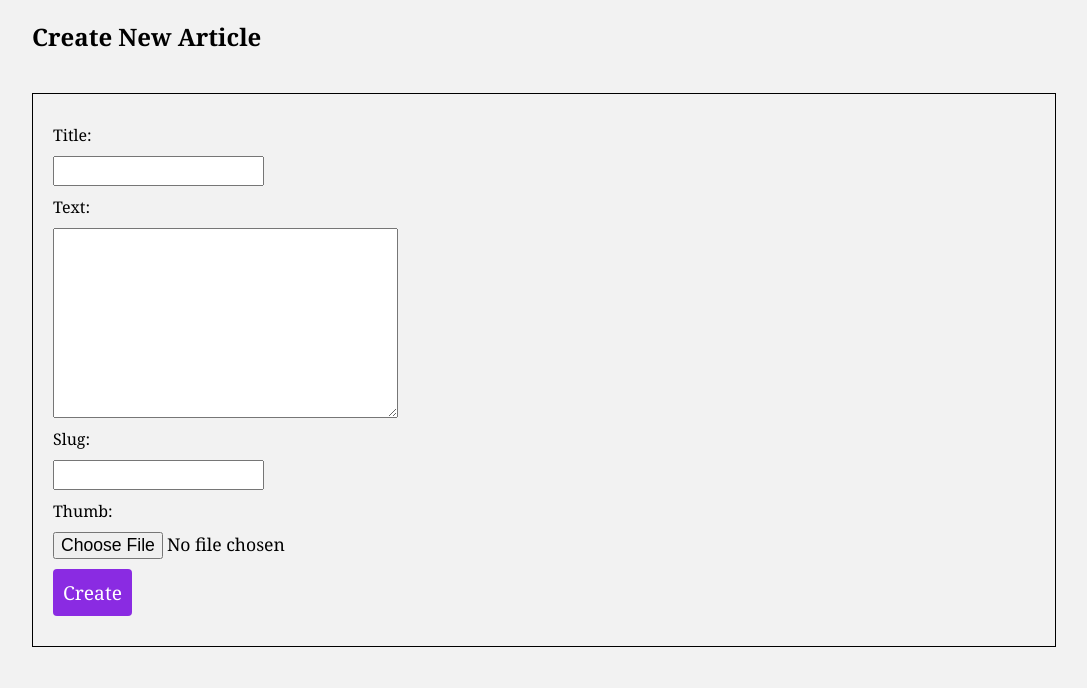
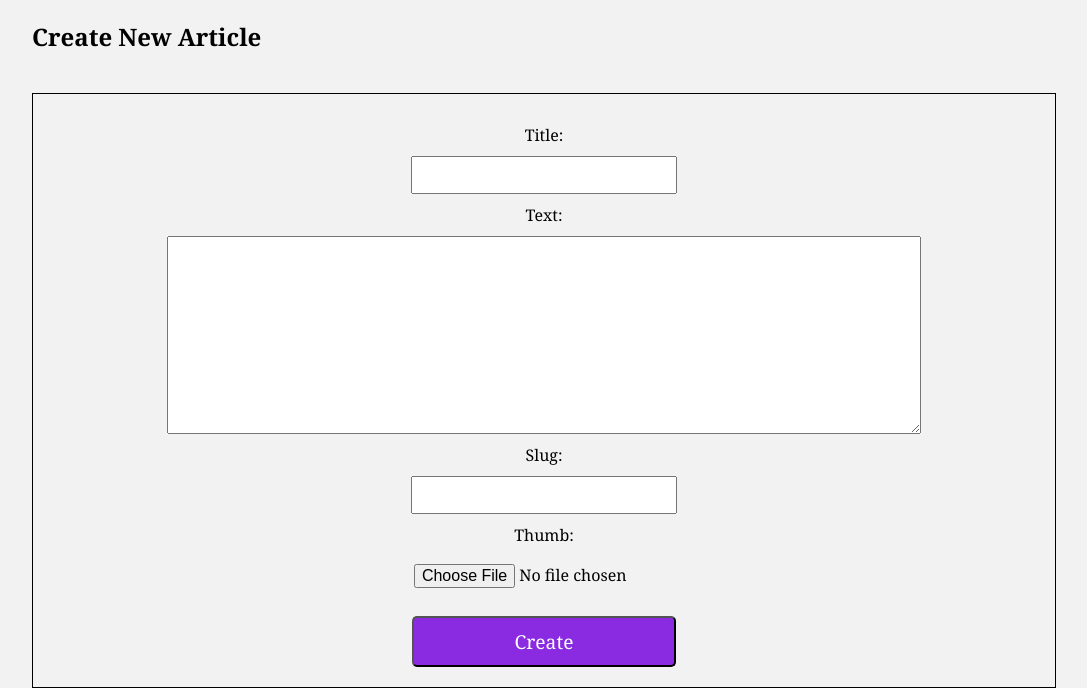
Before and after one commit to OPI-py/django_blog, a Django app: page /articles/create/ in a window 1280 px wide. Shown: the part 116-804 px from the top of the page, without its empty margins (96-1183 px from the left). Before the commit the page ends 763 px from the top, so only its background shows below. Run offline with Django 3.2, Linux system fonts and the light colour scheme; the visitor is signed in with stand-in values (Sample User, id 1).

Commit message:
Chage some styles css, button, li, input, textarea positions, color

```diff
--- a/web/static/styles.css
+++ b/web/static/styles.css
@@ -78,7 +78,7 @@ nav button{
 .article .author{
 	padding: 10px;
 	position: absolute;
-	background:  blanchedalmond;
+	background:  #9acd32;
 	right: 0;
 	bottom: 0;
 	margin:  0;
@@ -117,24 +117,41 @@ nav button{
 
 .site-form input{
 	display: block;
-	margin: 10px 0 10px 0;
-	padding: 4px;
+}
+
+.site-form #id_username, .site-form #id_password, .site-form #id_password1,
+.site-form #id_password2, .site-form #id_title, .site-form #id_slug{
+	width: 25%;
+	margin-left: auto;
+	margin-right: auto;
+  padding: 8px;
 }
 
 .site-form textarea{
 	display: block;
-	margin: 10px 0 10px 0;
-	padding: 4px;
+	margin: auto;
+	padding: 8px;
+	width: 75%;
+}
+
+.site-form #id_thumb{
+	margin: auto;
+	width: 26.5%;
+	padding: 8px;
+	font-size: 1em;
 }
 
 .site-form label{
 	display: block;
-	padding: 0;
-	margin: 10px 0 10px 0
+	padding:0;
+	margin: 10px 0 10px 0;
+	text-align: center;
 }
 
 .site-form .helptext{
 	color: grey;
+	display: table;
+	margin: auto;
 }
 
 a.highlight, nav a{
@@ -168,16 +185,20 @@ nav ul li button{
 }
 
 .site-form input[type="submit"]{
-	border: 0;
+	border: 1 solid blueviolet;
 	background: blueviolet;
 	color: white;
 	font-size: 1.2em;
-	border-radius: 4px;
-	margin: 10;
-	padding: 10px 10px;
+	border-radius: 5px;
+	padding: 10px;
+	width: 26.8%;
+	margin-left: auto;
+	margin-right: auto;
+	margin-top: 20px;
+	cursor: pointer;
 }
 
-.site-form #id_thumb{
-	font-size: 1.1em;
-	padding: 0;
+.site-form input[type="submit"]:hover{
+	background: #9acd32;
+
 }
```
Also changed, not shown: web/static/main_styles.css (+35 -14 lines).
